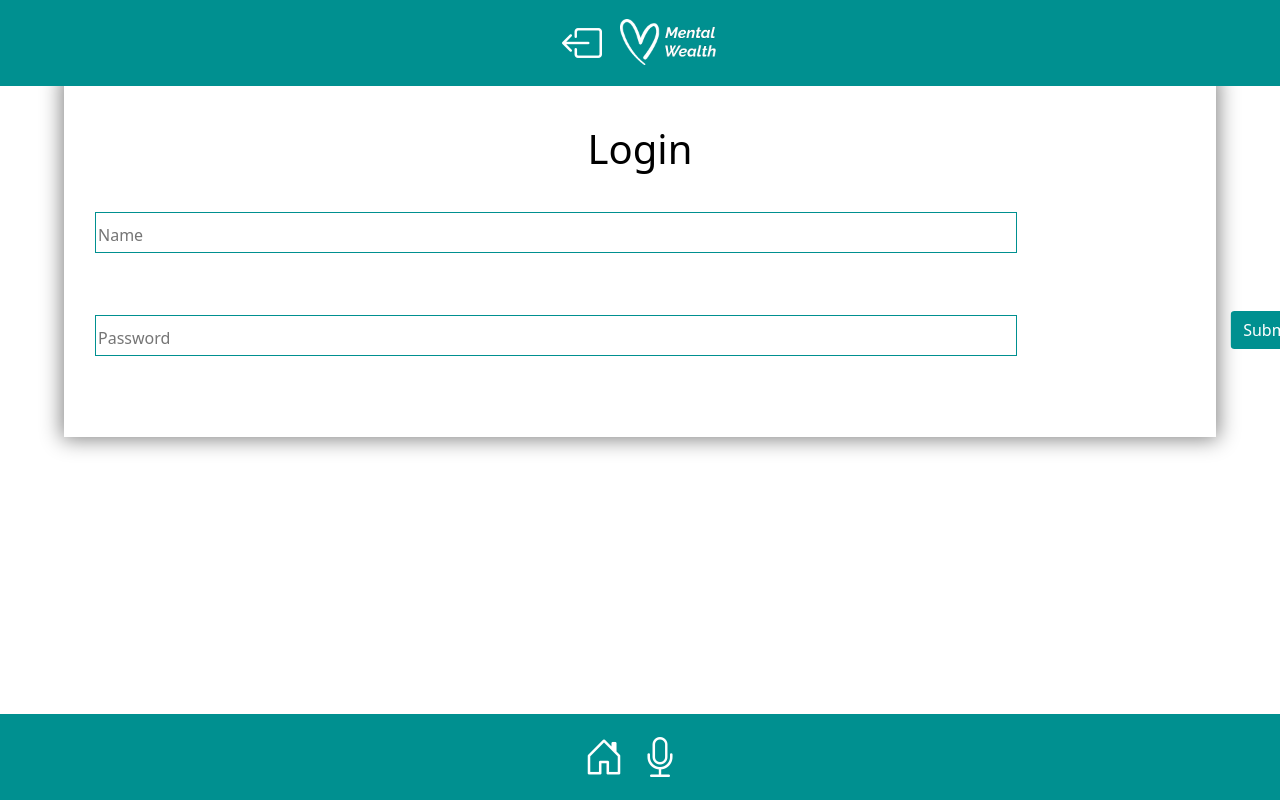
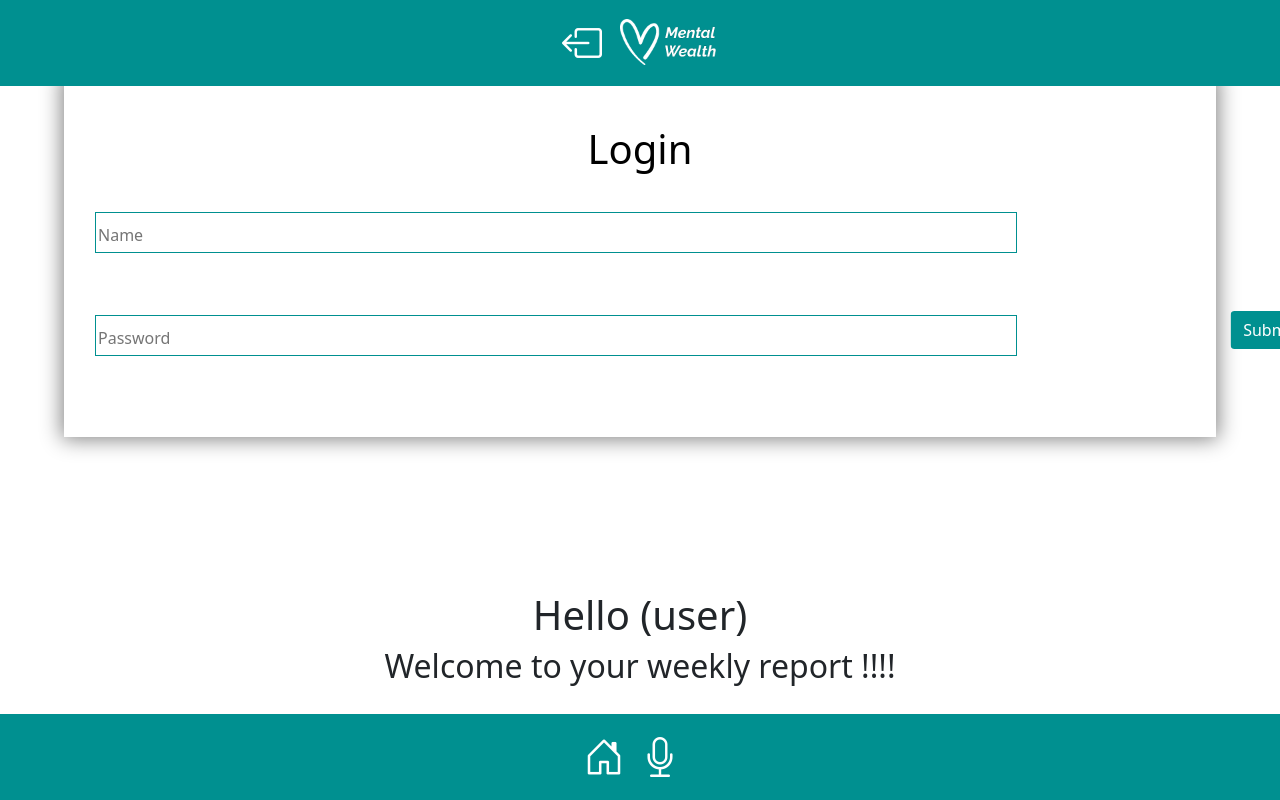
Before and after one commit to S00198481/Project300MentalHealthTracker, an Angular app: page / in a window 1280 px wide. Shown: the top 800 px of the page. Built offline with nearby package versions, Linux system fonts and the light colour scheme; what ng2-charts would draw is missing.

Commit message:
greeting

```diff
--- a/src/app/app.component.css
+++ b/src/app/app.component.css
@@ -3,3 +3,8 @@
     border-radius: 30%;
     margin-top: -2px;
 }
+
+.greeting {
+    text-align: center;
+    position: relative;
+}
--- a/src/app/app.component.html
+++ b/src/app/app.component.html
@@ -16,16 +16,26 @@
   <img src="assets/images/LogoMakr4ENNyl.png" class="img-fluid">
 </a>
 </nav>
-
+<script>
+  localStorage.getElementById('username').innerHTML = "Hello " + localStorage.getItem + " \n Welcome to your weekly report";
+</script>
 <body>
 
   <app-login *ngIf="!this.doShow" (isShown)="getShow($event)"></app-login>
   <app-recorder *ngIf="!this.loginShow && recorderShow==true"></app-recorder>
   <app-graph *ngIf="!this.loginShow && chartShow==true"></app-graph>
+
+  <h1 class="greeting"> Hello (user) </h1>
+
+  <h2 class="greeting"> Welcome to your weekly report !!!! </h2>
+
+
 </body>
 
 <nav class="navbar fixed-bottom nav justify-content-center" >
   <a class="bi bi-house-door navbar-brand justify-content-center" style="font-size: 40px;" (click)="homeClick()"></a>
   <a class="bi bi-mic navbar-brand" style="font-size: 40px;" (click)="recordClick()"></a>
 </nav>
+
+
 </html>
--- a/src/app/app.component.ts
+++ b/src/app/app.component.ts
@@ -15,6 +15,8 @@ export class AppComponent {
   loginShow:boolean = true;
   recorderShow:boolean =false;
   chartShow:boolean=true;
+
+
 
   ngOnInit(doShow)
   {
--- a/src/app/login/login.component.ts
+++ b/src/app/login/login.component.ts
@@ -42,4 +42,5 @@ export class LoginComponent implements OnInit {
       this.isShown.emit(true);
     }
   }
+
 }
```
